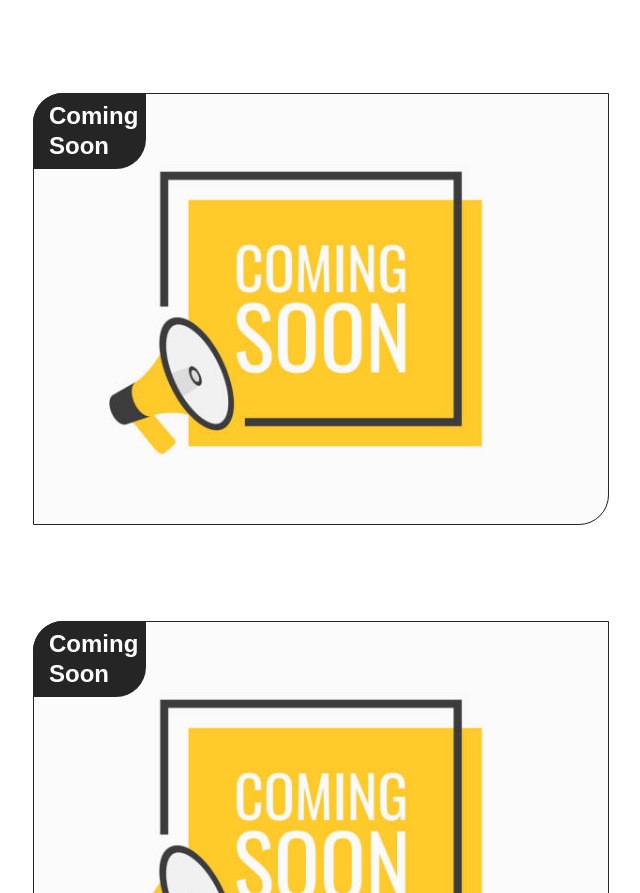
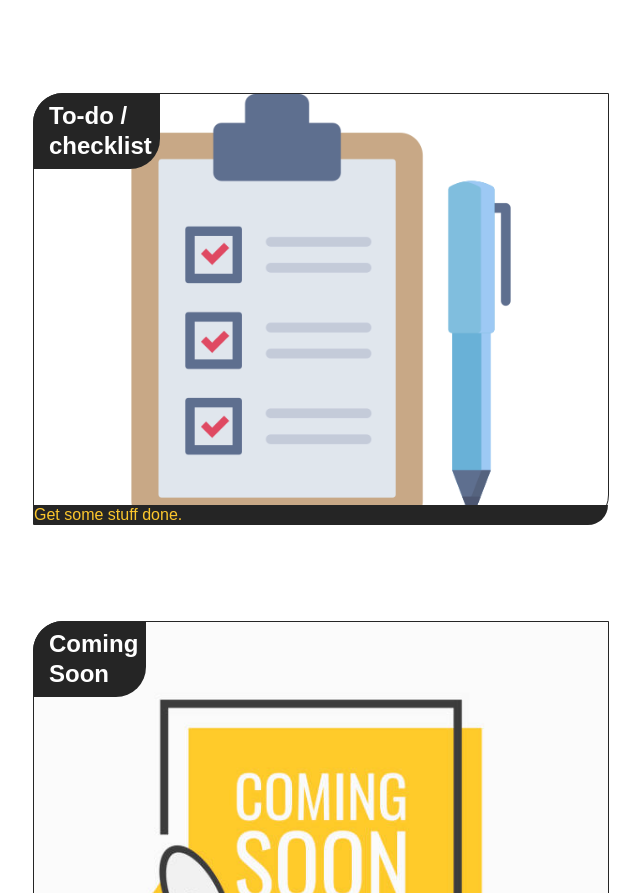
Before and after one commit to JDReeves86/Portfolio, a plain HTML site: page index.html in a window 1280 px wide. Shown: the part 2527-3420 px from the top of the page, without its empty margins (319-959 px from the left). Drawn offline with Linux system fonts and the light colour scheme.

Commit message:
added to-do list

```diff
--- a/Assets/style.css
+++ b/Assets/style.css
@@ -271,6 +271,15 @@ a {
     background-attachment: scroll;
 }
 
+#todo {
+    background-image: url(./checklist.png);
+    background-position: center;
+    background-size:contain;
+    background-repeat: no-repeat;
+    background-attachment: scroll;
+    background-color: var(--light);
+}
+
 /* sets coming soon background */
 #unfinished {
     background-image: url("./coming_soon.jpg");
--- a/index.html
+++ b/index.html
@@ -83,11 +83,11 @@
                     </div>
                 </section>
             </a>
-            <a href="" target="none">
-                <section class="card" id="unfinished">
-                    <h3 class="card-header">Coming Soon</h3>
+            <a href="https://jdreeves86.github.io/bug-free-broccoli/" target="none">
+                <section class="card" id="todo">
+                    <h3 class="card-header">To-do / checklist</h3>
                     <div class="card-body">
-                        <p></p>
+                        <p>Get some stuff done.</p>
                     </div>
                 </section>
             </a>
```
Also changed, not shown: Assets/checklist.png (added).
